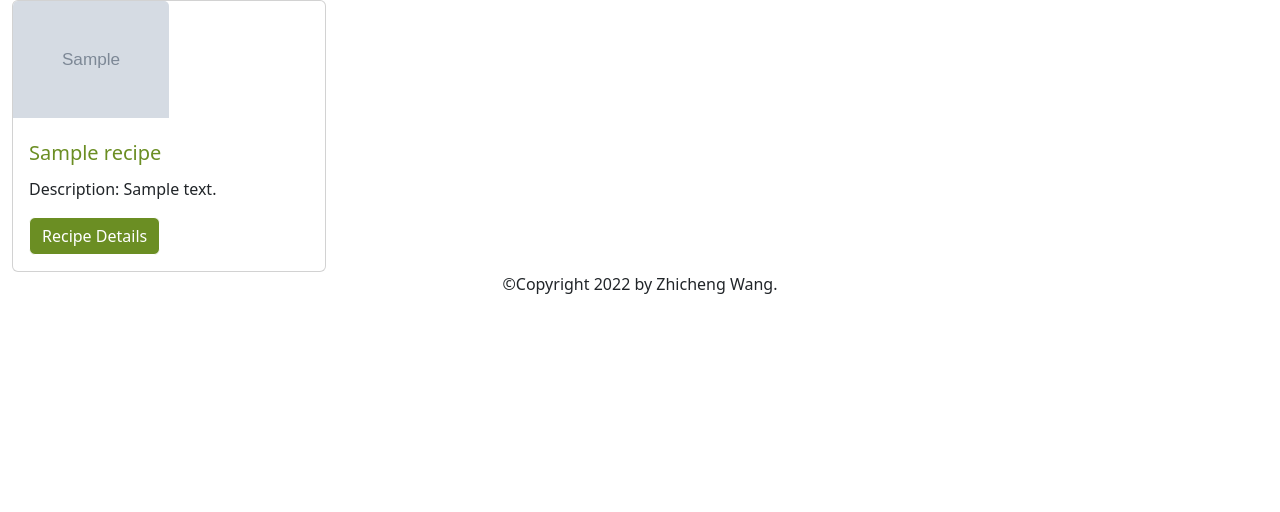
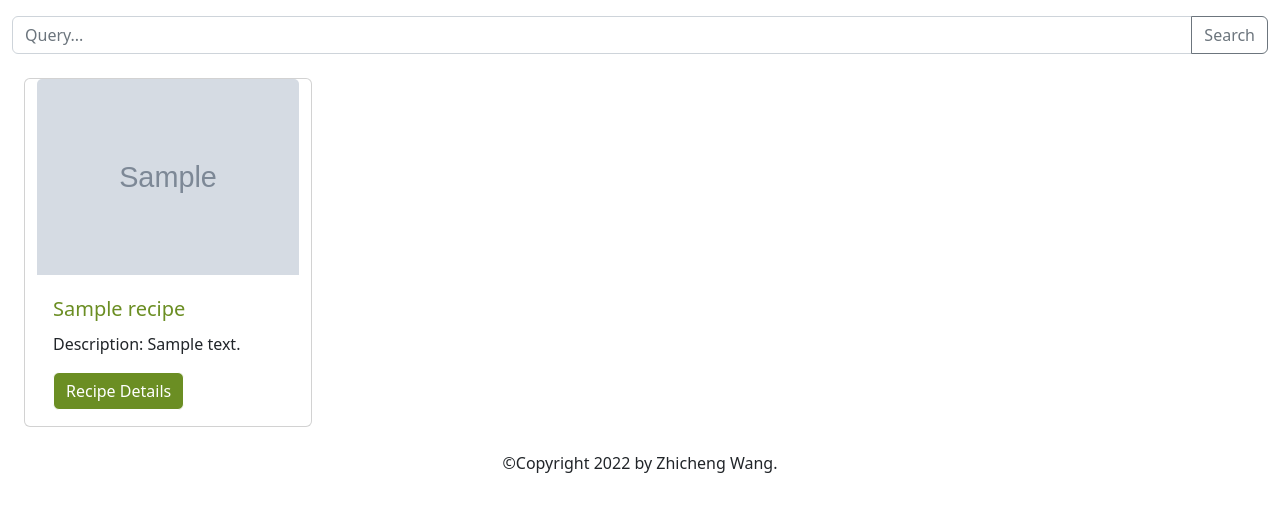
Before and after one commit to Dogecat0/Wasabi, a Django app: page /recipes/ in a window 1280 px wide. Shown: the part 138-650 px from the top of the page. Run offline with Django 4.2, Linux system fonts and the light colour scheme; tables that the repository leaves empty hold one stand-in row (values such as "Sample post"); grey boxes marked "Sample" are stand-in pictures; some libraries are stand-ins or nearby versions.

Commit message:
Add search bar to recipes page and spanning cards

```diff
--- a/static/recipes/css/styles.css
+++ b/static/recipes/css/styles.css
@@ -1,10 +1,10 @@
 div.card{
-  width: 25%;
-  min-width: 256px;
+  max-width: calc((100% / 4) - (2rem));
+  /* min-width: calc(100% - 3rem);  */
 }
 
 div.card img{
-  width: 50%;
+  width: 100%;
 }
 
 h5 {
--- a/templates/recipes/list.html
+++ b/templates/recipes/list.html
@@ -1,10 +1,15 @@
 {% extends "base.html" %}
 {% load static %}
 {% block content %}
-  <link rel="stylesheet" href="{% static '/recipes/css/styles.css' %}"/>
-  <div class="container-fluid">
+<link rel="stylesheet" href="{% static '/recipes/css/styles.css' %}"/>
+<div class="container-fluid">
+  <div class="input-group mb-4 mt-3">
+    <input type="text" class="form-control" placeholder="Query..." aria-label="Recipe search bar" aria-describedby="search-button">
+    <button class="btn btn-outline-secondary" type="button" id="search-button">Search</button>
+  </div>
+  <div class="row">
     {% for recipe in recipe_list %}
-      <div class="card">
+      <div class="card mb-4 ms-4">
         <img src="{{ recipe.photo.url }}" class="card-img-top" alt="recipe image"/>
         <div class="card-body">
           <h5 class="card-title">{{recipe.name}}</h5>
@@ -14,22 +19,5 @@
       </div>
     {% endfor %}
   </div>
-  {% comment %} <br>
-  {% if recipe_list %}
-  <ul>
-    {% for recipe in recipe_list %}
-      <li>
-        <a title="Click to see details" href="{{recipe.get_absolute_url}}"><strong>{{ recipe.name }}</strong></a>
-        ({{recipe.author}})
-        <ul>
-          <li><mark><em>Rating: {{recipe.rating}}</em></mark></li>
-          <li><mark><em>Difficulty: {{ recipe.cooking.difficulty }}</em></mark></li>
-        </ul>
-        <p>Description: {{ recipe.short_description }}</p>
-      </li>
-    {% endfor %}
-  </ul>
-  {% else %}
-    <p>There are no recipes in the database.</p>
-  {% endif %} {% endcomment %}
+</div>
 {% endblock %}
```
